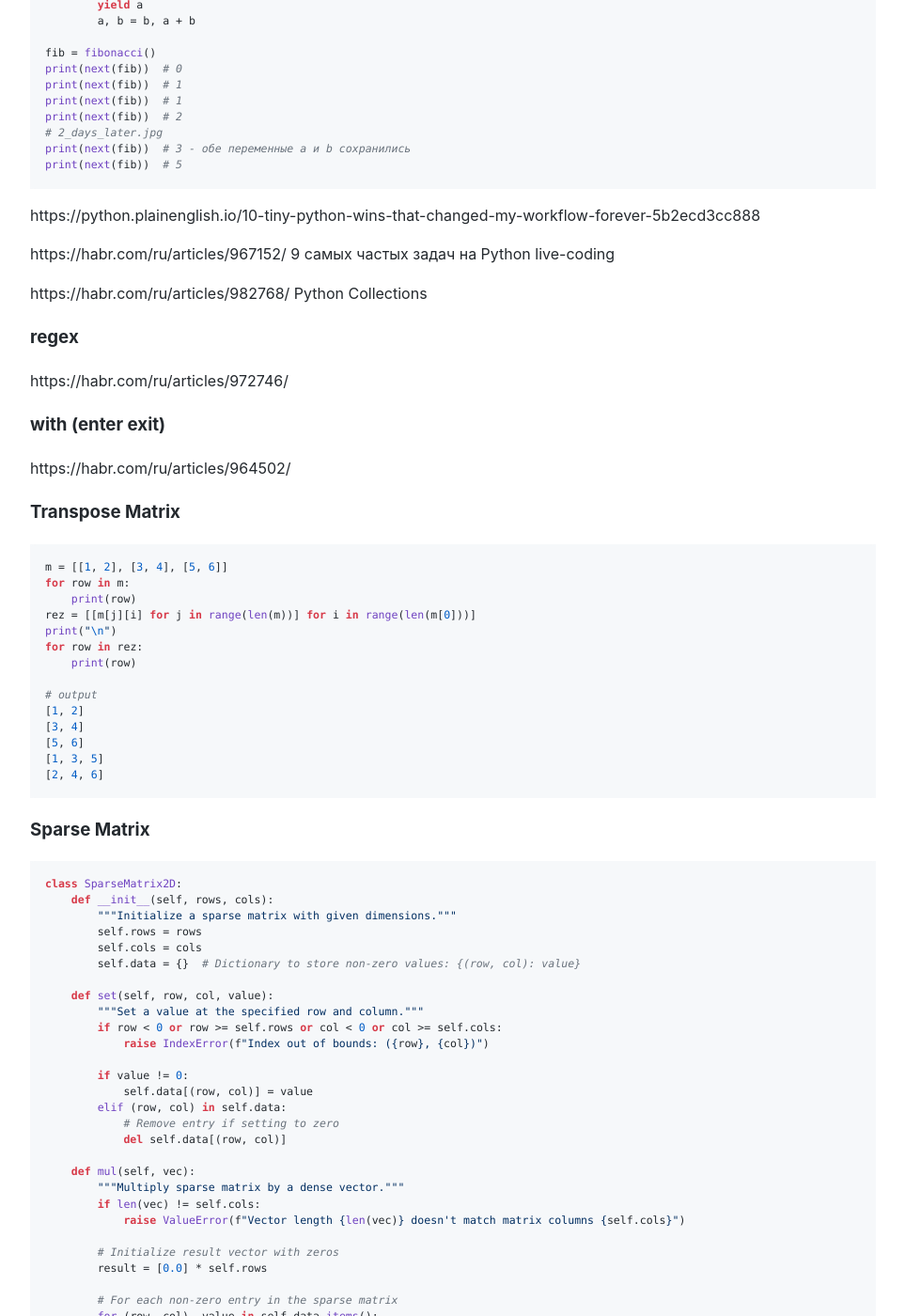
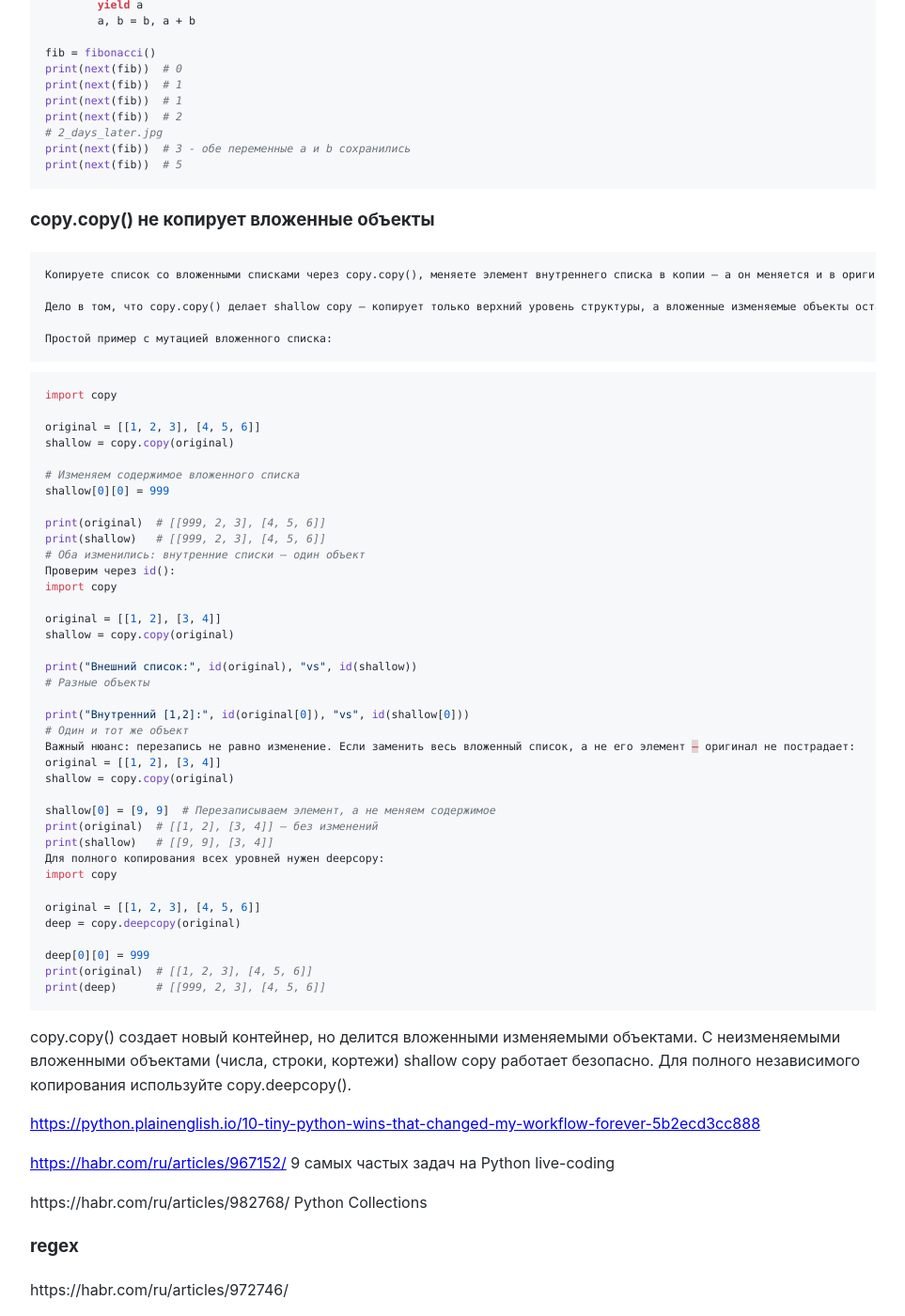
Before and after one commit to Michael-Lubinsky/michael-lubinsky.github.com, a Jekyll site: the page built from python/python_2.md, in a window 1280 px wide and 1400 px high, scrolled down 3524 px. Shown: the whole window at 94% size, without its empty margins (158-1121 px from the left). Built offline with Jekyll 4.4.1, drawn with Linux system fonts in a browser that asks for light colours; our own code applies the rules of GitHub Pages for plain Markdown files.

Commit message:
Document shallow and deep copy behavior in Python
Added explanation of shallow copy and deep copy in Python.

````diff
--- a/python/python_2.md
+++ b/python/python_2.md
@@ -160,9 +160,65 @@ print(next(fib))  # 2
 print(next(fib))  # 3 - обе переменные a и b сохранились
 print(next(fib))  # 5
 ```
-https://python.plainenglish.io/10-tiny-python-wins-that-changed-my-workflow-forever-5b2ecd3cc888
 
-https://habr.com/ru/articles/967152/  9 самых частых задач на Python live-coding
+### copy.copy() не копирует вложенные объекты
+```
+Копируете список со вложенными списками через copy.copy(), меняете элемент внутреннего списка в копии – а он меняется и в оригинале.
+
+Дело в том, что copy.copy() делает shallow copy – копирует только верхний уровень структуры, а вложенные изменяемые объекты остаются общими между оригиналом и копией.
+
+Простой пример с мутацией вложенного списка:
+```
+
+```python
+import copy
+
+original = [[1, 2, 3], [4, 5, 6]]
+shallow = copy.copy(original)
+
+# Изменяем содержимое вложенного списка
+shallow[0][0] = 999
+
+print(original)  # [[999, 2, 3], [4, 5, 6]]
+print(shallow)   # [[999, 2, 3], [4, 5, 6]]
+# Оба изменились: внутренние списки – один объект
+Проверим через id():
+import copy
+
+original = [[1, 2], [3, 4]]
+shallow = copy.copy(original)
+
+print("Внешний список:", id(original), "vs", id(shallow))
+# Разные объекты
+
+print("Внутренний [1,2]:", id(original[0]), "vs", id(shallow[0]))
+# Один и тот же объект
+Важный нюанс: перезапись не равно изменение. Если заменить весь вложенный список, а не его элемент – оригинал не пострадает:
+original = [[1, 2], [3, 4]]
+shallow = copy.copy(original)
+
+shallow[0] = [9, 9]  # Перезаписываем элемент, а не меняем содержимое
+print(original)  # [[1, 2], [3, 4]] – без изменений
+print(shallow)   # [[9, 9], [3, 4]]
+Для полного копирования всех уровней нужен deepcopy:
+import copy
+
+original = [[1, 2, 3], [4, 5, 6]]
+deep = copy.deepcopy(original)
+
+deep[0][0] = 999
+print(original)  # [[1, 2, 3], [4, 5, 6]]
+print(deep)      # [[999, 2, 3], [4, 5, 6]]
+```
+
+copy.copy() создает новый контейнер, но делится вложенными изменяемыми объектами.
+С неизменяемыми вложенными объектами (числа, строки, кортежи) shallow copy работает безопасно.
+Для полного независимого копирования используйте copy.deepcopy().
+
+
+<https://python.plainenglish.io/10-tiny-python-wins-that-changed-my-workflow-forever-5b2ecd3cc888>
+
+<https://habr.com/ru/articles/967152/>  9 самых частых задач на Python live-coding
 
 https://habr.com/ru/articles/982768/ Python Collections
 
````
